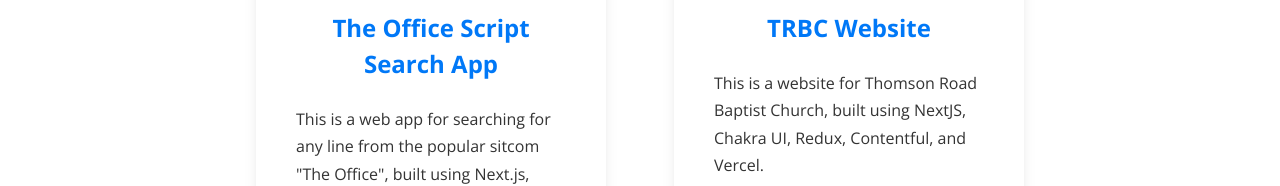
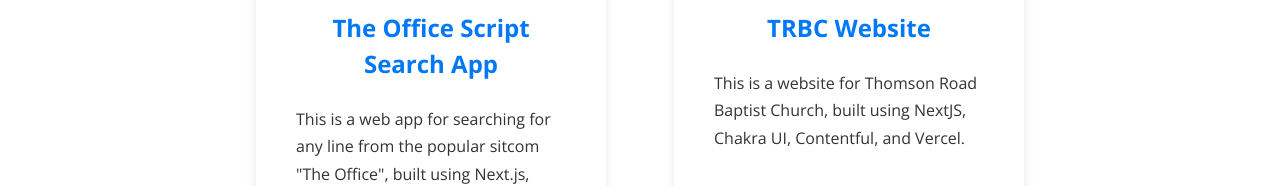
Before and after one commit to fillingthemoon/personal-website-02, a Next.js app: page /projects in a window 1280 px wide. Shown: the part 643-829 px from the top of the page. Built offline with nearby package versions, Linux system fonts and the light colour scheme.

Commit message:
update project description

```diff
--- a/data/projects.js
+++ b/data/projects.js
@@ -24,7 +24,7 @@
     title: 'TRBC Website',
     imgSrc: trbc,
     description:
-      'This is a website for Thomson Road Baptist Church, built using NextJS, Chakra UI, Redux, Contentful, and Vercel.',
+      'This is a website for Thomson Road Baptist Church, built using NextJS, Chakra UI, Contentful, and Vercel.',
   },
   {
     url: 'https://bhbonline.vercel.app/',
```
